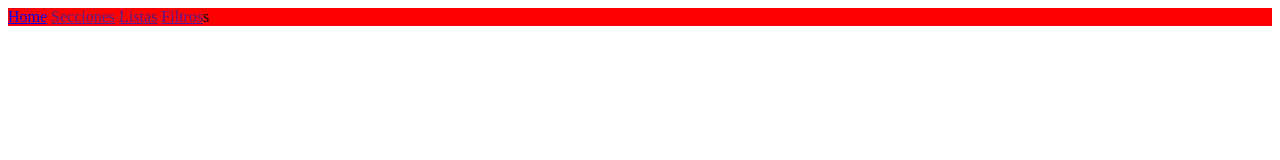
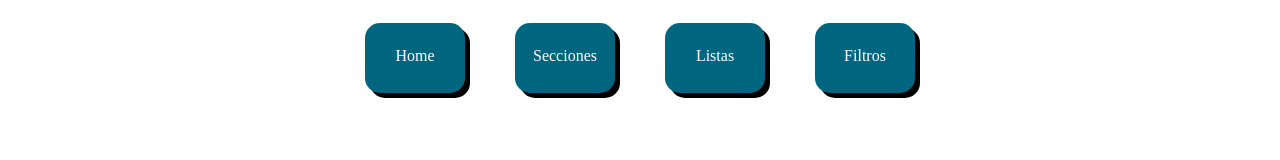
Before and after one commit to daalear/Box-Model, a plain HTML site: page index.html in a window 1280 px wide. Drawn offline with Linux system fonts and the light colour scheme.

Commit message:
Creación de la barra de navegación
Tiene las descripciones de como hacerlo

```diff
--- a/css/estilogeneral.css
+++ b/css/estilogeneral.css
@@ -1,4 +1,54 @@
 nav
 {
-  background-color: red ;
+  /* background-color: #000000 ; */
+  width: 600px;
+  height:100px;
+  margin: auto; /* Va del bode del contendor hacia afuera. Deja el contenedo en el centro*/
 }
+
+nav a
+{
+  /* MAQUETACION DE LA BARRA DE NAVEGACIÓN */
+  background-color: #006680;
+  width: 100px;
+  height: 70px;
+  display: block;
+    /*compartamiendo dentro del controrno
+        inline
+        block: muestra los elementos en bloques, como las imagenes.
+        inline-block Son cajas que se comportan como linea. Tiene como defecto que deja unos espacios y puede afectar la maquetacion  */
+  float: left;
+    /* acomoda de manera horizontal los bloques de la barra sin los espacios.*/
+  margin: 15px 25px;
+  /* Solo funciona para un elemente que este dentro de su padre. Cuando se pone un valor lo hace entre las cajas
+  El primero es para las verticales y segundo para las horizontales
+  margin-top: ;
+  margin-bottom: ;
+  margin-left: ;
+  margin-right: ; */
+
+  /* EDICION DE TEXTO */
+  text-align: center;
+  line-height: 65px;
+    /* es lo referente al espaciado del texto */
+  text-decoration: none;
+  color: white;
+  border-radius: 15px;
+  box-shadow: 5px 5px black;
+
+p {
+
+}
+
+}
+
+nav a:hover {
+  background-color: #006666;
+  text-decoration:  overline;
+  box-shadow:   5px 5px #00ffff;
+  /* Nombre prop
+    hexadecimal de 6
+    hexadecimal de 3
+    rgb
+    rgba
+  }
--- a/index.html
+++ b/index.html
@@ -15,7 +15,7 @@
     <a href="index.html"> Home</a>
     <a href=""> Secciones</a>
     <a href=""> Listas</a>
-    <a href=""> Filtros</a>s
+    <a href=""> Filtros</a>
     </nav>
 
 
```
